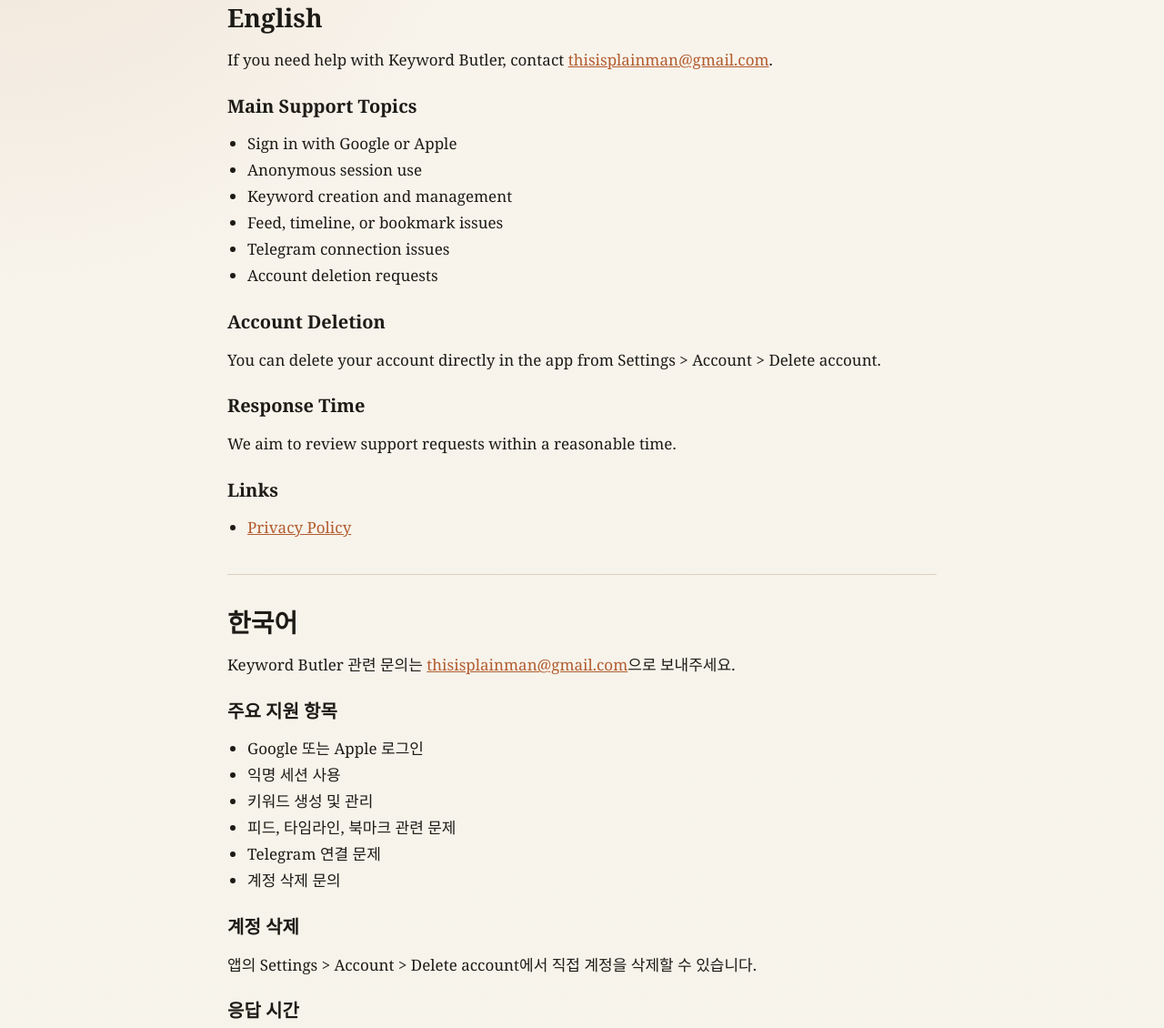
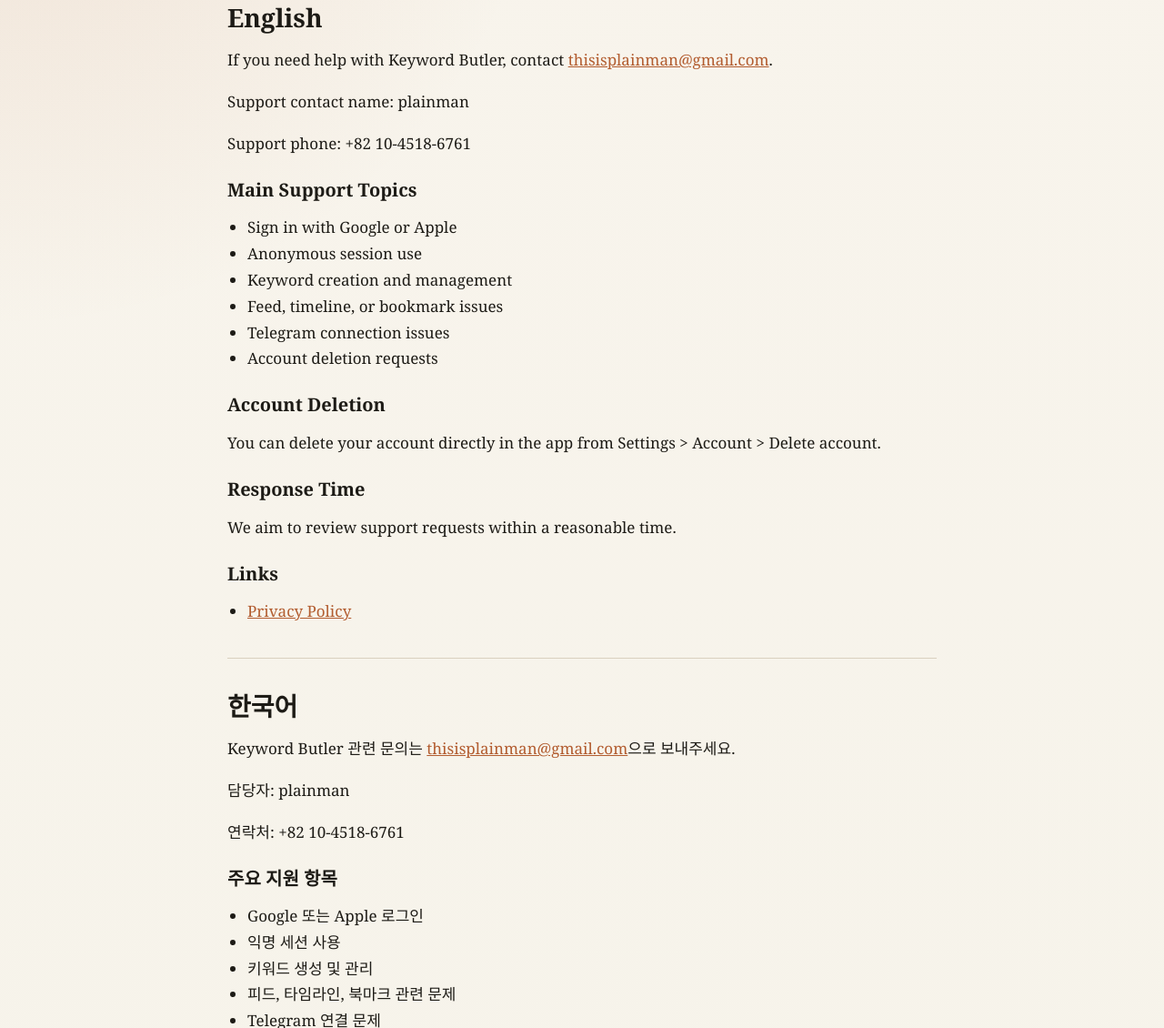
Before and after one commit to 1992jhlee/keyword-butler-pages, a plain HTML site: page support.html in a window 1280 px wide. Shown: the part 253-1383 px from the top of the page at 91% size. Drawn offline with Linux system fonts and the light colour scheme.

Commit message:
Add contact details to support page

```diff
--- a/support.html
+++ b/support.html
@@ -19,6 +19,8 @@
           If you need help with Keyword Butler, contact
           <a href="mailto:thisisplainman@gmail.com">thisisplainman@gmail.com</a>.
         </p>
+        <p>Support contact name: plainman</p>
+        <p>Support phone: +82 10-4518-6761</p>
       </section>
 
       <section>
@@ -60,6 +62,8 @@
           Keyword Butler 관련 문의는
           <a href="mailto:thisisplainman@gmail.com">thisisplainman@gmail.com</a>으로 보내주세요.
         </p>
+        <p>담당자: plainman</p>
+        <p>연락처: +82 10-4518-6761</p>
       </section>
 
       <section>
```
